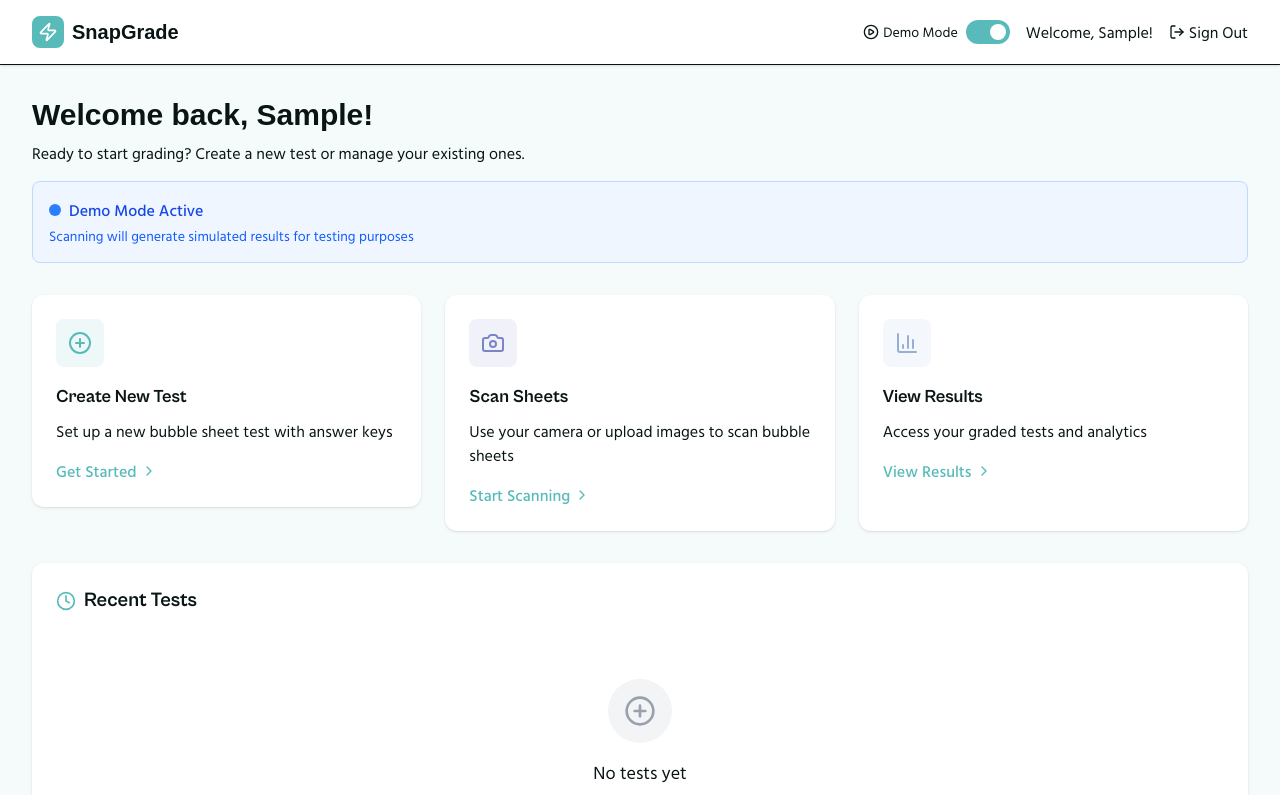
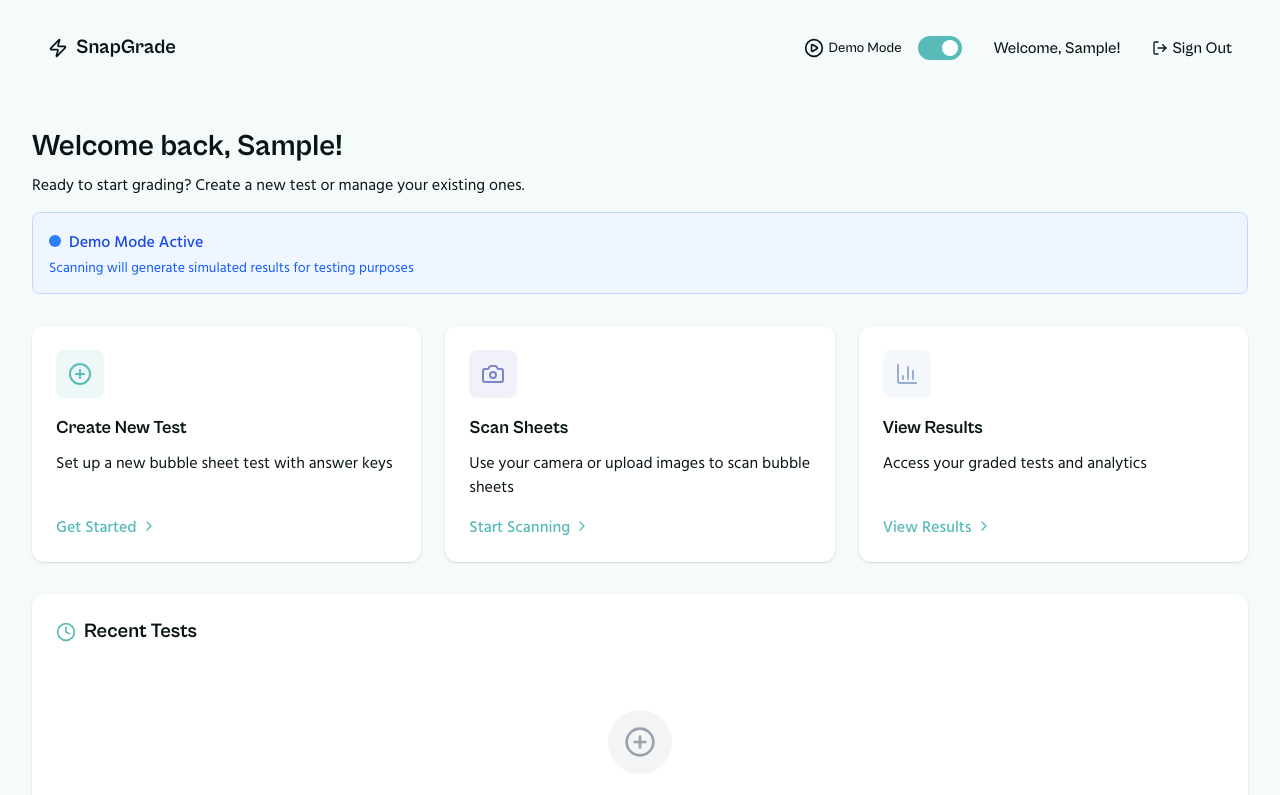
Before and after one commit to adiluexe/snapgrade, a Next.js app: page /dashboard in a window 1280 px wide. Shown: the top 795 px of the page. Built offline with nearby package versions, Linux system fonts and the light colour scheme; sample sign-in values are in the browser's storage; a web font is replaced by a local one.

Commit message:
feat: enhance dashboard layout and improve navigation styling

```diff
--- a/app/dashboard/page.tsx
+++ b/app/dashboard/page.tsx
@@ -163,25 +163,27 @@
   return (
     <div className="min-h-screen bg-background">
       {/* Navigation */}
-      <nav className="bg-white shadow-sm border-b">
+      <nav className="bg-background p-4">
         <div className="max-w-7xl mx-auto px-4 sm:px-6 lg:px-8">
           <div className="flex justify-between h-16">
             <div className="flex items-center">
               <Link href="/" className="flex items-center space-x-2">
-                <div className="w-8 h-8 bg-primary rounded-lg flex items-center justify-center">
-                  <Zap className="w-5 h-5 text-white" />
+                <div className="flex items-center space-x-2 group">
+                  <Zap className="w-5 h-5 text-text group-hover:text-primary transition-colors duration-300 group-hover:rotate-12 transform" />
+                  <span className="text-xl font-bold font-heading text-text group-hover:text-primary transition-colors duration-300">
+                    SnapGrade
+                  </span>
                 </div>
-                <span className="text-xl font-bold text-text">SnapGrade</span>
               </Link>
             </div>
-            <div className="flex items-center space-x-4">
+            <div className="flex items-center space-x-8 font-heading font-medium">
               {/* Demo Mode Toggle */}
-              <div className="flex items-center space-x-2">
+              <div className="flex items-center space-x-4">
                 <span className="text-sm text-text/70 flex items-center space-x-1">
                   {demoMode ? (
-                    <PlayCircle className="w-4 h-4" />
+                    <PlayCircle className="w-5 h-5" />
                   ) : (
-                    <StopCircle className="w-4 h-4" />
+                    <StopCircle className="w-5 h-5" />
                   )}
                   <span>Demo Mode</span>
                 </span>
@@ -219,7 +221,7 @@
       >
         {/* Welcome Section */}
         <div className="welcome-content mb-8">
-          <h1 className="text-3xl font-bold text-text mb-2">
+          <h1 className="text-3xl font-bold font-heading text-text mb-2">
             Welcome back, {user.firstName}!
           </h1>
           <p className="text-text/70 mb-4">
@@ -264,14 +266,14 @@
         {/* Quick Actions */}
         <div className="grid md:grid-cols-2 lg:grid-cols-3 gap-6 mb-8">
           <Link href="/tests/create">
-            <div className="quick-action-card bg-white p-6 rounded-xl shadow-sm hover:shadow-lg transition-all duration-300 cursor-pointer hover:scale-105 group">
+            <div className="quick-action-card bg-white p-6 rounded-xl shadow-sm hover:shadow-lg transition-all duration-300 cursor-pointer hover:scale-105 group h-full flex flex-col">
               <div className="w-12 h-12 bg-primary/10 rounded-lg flex items-center justify-center mb-4 group-hover:scale-110 transition-transform duration-200">
                 <PlusCircle className="w-6 h-6 text-primary" />
               </div>
               <h3 className="text-lg font-bold text-text mb-2">
                 Create New Test
               </h3>
-              <p className="text-text/70 mb-4">
+              <p className="text-text/70 mb-4 flex-1">
                 Set up a new bubble sheet test with answer keys
               </p>
               <button className="text-primary font-medium hover:text-primary/80 flex items-center space-x-1 group-hover:translate-x-1 transition-transform duration-200">
@@ -281,12 +283,12 @@
             </div>
           </Link>
 
-          <div className="quick-action-card bg-white p-6 rounded-xl shadow-sm hover:shadow-lg transition-all duration-300 cursor-pointer hover:scale-105 group">
+          <div className="quick-action-card bg-white p-6 rounded-xl shadow-sm hover:shadow-lg transition-all duration-300 cursor-pointer hover:scale-105 group h-full flex flex-col">
             <div className="w-12 h-12 bg-accent/10 rounded-lg flex items-center justify-center mb-4 group-hover:scale-110 transition-transform duration-200">
               <Camera className="w-6 h-6 text-accent" />
             </div>
             <h3 className="text-lg font-bold text-text mb-2">Scan Sheets</h3>
-            <p className="text-text/70 mb-4">
+            <p className="text-text/70 mb-4 flex-1">
               Use your camera or upload images to scan bubble sheets
             </p>
             <button className="text-primary font-medium hover:text-primary/80 flex items-center space-x-1 group-hover:translate-x-1 transition-transform duration-200">
@@ -295,12 +297,12 @@
             </button>
           </div>
 
-          <div className="quick-action-card bg-white p-6 rounded-xl shadow-sm hover:shadow-lg transition-all duration-300 cursor-pointer hover:scale-105 group">
+          <div className="quick-action-card bg-white p-6 rounded-xl shadow-sm hover:shadow-lg transition-all duration-300 cursor-pointer hover:scale-105 group h-full flex flex-col">
             <div className="w-12 h-12 bg-secondary/10 rounded-lg flex items-center justify-center mb-4 group-hover:scale-110 transition-transform duration-200">
               <BarChart3 className="w-6 h-6 text-secondary" />
             </div>
             <h3 className="text-lg font-bold text-text mb-2">View Results</h3>
-            <p className="text-text/70 mb-4">
+            <p className="text-text/70 mb-4 flex-1">
               Access your graded tests and analytics
             </p>
             <button className="text-primary font-medium hover:text-primary/80 flex items-center space-x-1 group-hover:translate-x-1 transition-transform duration-200">
@@ -332,13 +334,13 @@
               </Link>
             </div>
           ) : (
-            <div className="space-y-4">
+            <div className="space-y-8">
               {tests
                 .slice(-5)
                 .reverse()
                 .map((test) => (
                   <Link key={test.id} href={`/tests/${test.id}`}>
-                    <div className="test-card border border-gray-200 rounded-lg p-4 hover:border-primary hover:bg-primary/5 transition-all duration-300 cursor-pointer hover:scale-102 hover:shadow-md">
+                    <div className="test-card border border-gray-200 rounded-lg p-4 hover:border-primary hover:bg-primary/5 transition-all duration-300 cursor-pointer hover:scale-102 hover:shadow-md mb-2">
                       <div className="flex justify-between items-start">
                         <div>
                           <h3 className="font-bold text-text mb-1">
```
